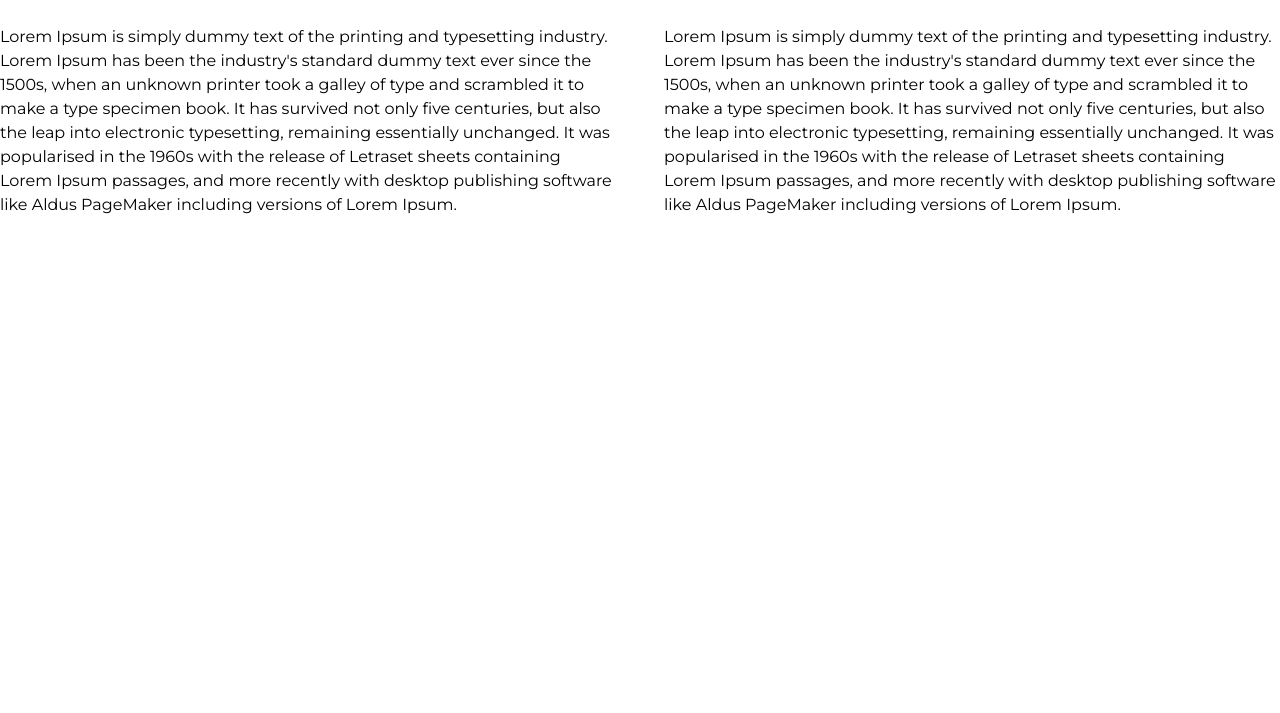
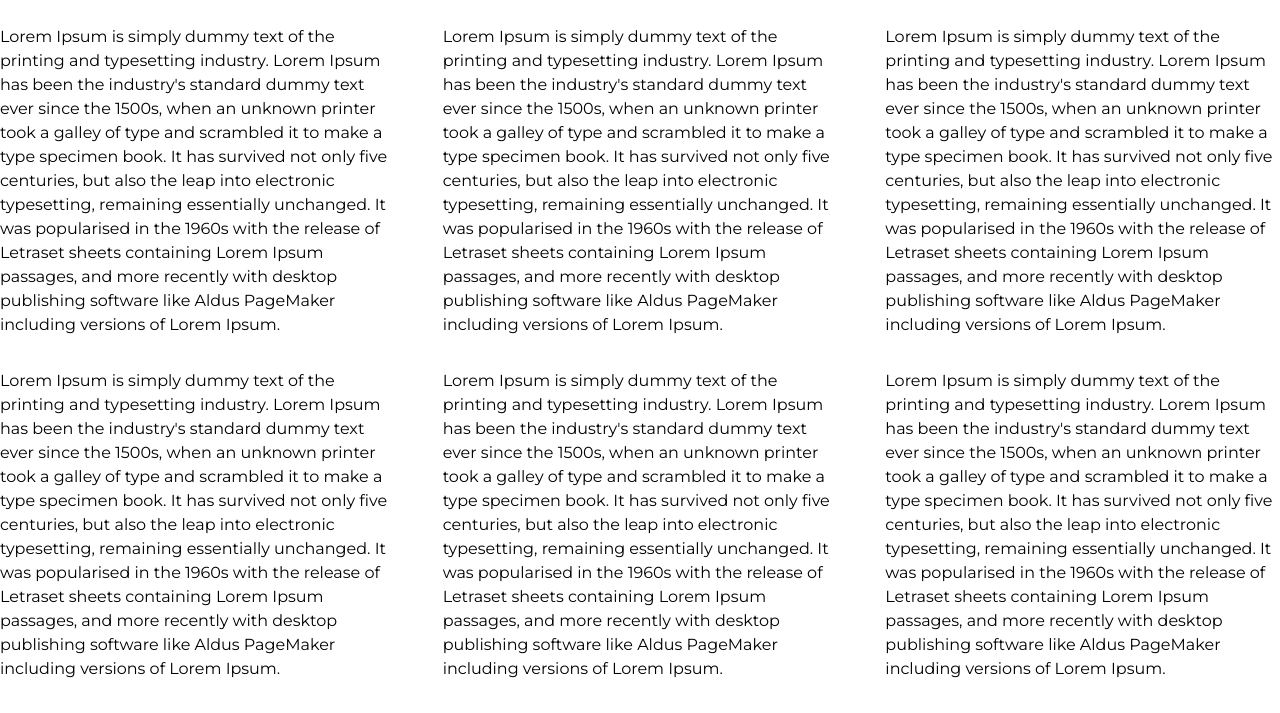
Before and after one commit to jwojtyra/ks_template, a website built with Parcel: page src/index.html in a window 1280 px wide. Shown: the part 635-1348 px from the top of the page. Before the commit the page ends 852 px from the top, so only its background shows below. Built offline with nearby package versions, Linux system fonts and the light colour scheme.

Commit message:
top-bar fixed

```diff
--- a/src/index.html
+++ b/src/index.html
@@ -25,6 +25,7 @@
 	<link href="https://fonts.googleapis.com/css2?family=Montserrat:wght@400;500;700&display=swap" rel="stylesheet">
 </head>
 <body>
+<header class="fixed z-50 w-full bg-white transition-shadow duration-300">
 	<div class="container mx-auto">
 		<div class="h-[105px] flex justify-center items-center relative">
 			<a href="#" class="absolute left-0">
@@ -84,7 +85,10 @@
 				</a>
 			</div>
 		</div>
+	</div>
+</header>
 
+<div class="pt-[105px] container mx-auto">
 	<section class="mb-12">
 		<img src="./imgs/1.jpeg" alt="">
 	</section>
@@ -92,7 +96,41 @@
 	<section>
 		<h2 class="text-5xl font-bold mb-8">Lorem ipsum</h2>
 
-		<div class="grid grid-cols-2 gap-12">
+		<div class="grid grid-cols-3 gap-12 mb-8">
+			<article>
+				Lorem Ipsum is simply dummy text of the printing and typesetting industry. Lorem Ipsum has been the industry's standard dummy text ever since
+				the 1500s, when an unknown printer took a galley of type and scrambled it to make a type specimen book. It has survived not only five centuries,
+				but also the leap into electronic typesetting, remaining essentially unchanged. It was popularised in the 1960s with the release of Letraset
+				sheets containing Lorem Ipsum passages, and more recently with desktop publishing software like Aldus PageMaker including versions of Lorem
+				Ipsum.
+			</article>
+
+			<article>
+				Lorem Ipsum is simply dummy text of the printing and typesetting industry. Lorem Ipsum has been the industry's standard dummy text ever since
+				the 1500s, when an unknown printer took a galley of type and scrambled it to make a type specimen book. It has survived not only five centuries,
+				but also the leap into electronic typesetting, remaining essentially unchanged. It was popularised in the 1960s with the release of Letraset
+				sheets containing Lorem Ipsum passages, and more recently with desktop publishing software like Aldus PageMaker including versions of Lorem
+				Ipsum.
+			</article>
+
+			<article>
+				Lorem Ipsum is simply dummy text of the printing and typesetting industry. Lorem Ipsum has been the industry's standard dummy text ever since
+				the 1500s, when an unknown printer took a galley of type and scrambled it to make a type specimen book. It has survived not only five centuries,
+				but also the leap into electronic typesetting, remaining essentially unchanged. It was popularised in the 1960s with the release of Letraset
+				sheets containing Lorem Ipsum passages, and more recently with desktop publishing software like Aldus PageMaker including versions of Lorem
+				Ipsum.
+			</article>
+		</div>
+
+		<div class="grid grid-cols-3 gap-12 mb-8">
+			<article>
+				Lorem Ipsum is simply dummy text of the printing and typesetting industry. Lorem Ipsum has been the industry's standard dummy text ever since
+				the 1500s, when an unknown printer took a galley of type and scrambled it to make a type specimen book. It has survived not only five centuries,
+				but also the leap into electronic typesetting, remaining essentially unchanged. It was popularised in the 1960s with the release of Letraset
+				sheets containing Lorem Ipsum passages, and more recently with desktop publishing software like Aldus PageMaker including versions of Lorem
+				Ipsum.
+			</article>
+
 			<article>
 				Lorem Ipsum is simply dummy text of the printing and typesetting industry. Lorem Ipsum has been the industry's standard dummy text ever since
 				the 1500s, when an unknown printer took a galley of type and scrambled it to make a type specimen book. It has survived not only five centuries,
```
Lines whose indentation alone changed are shown as unchanged.
